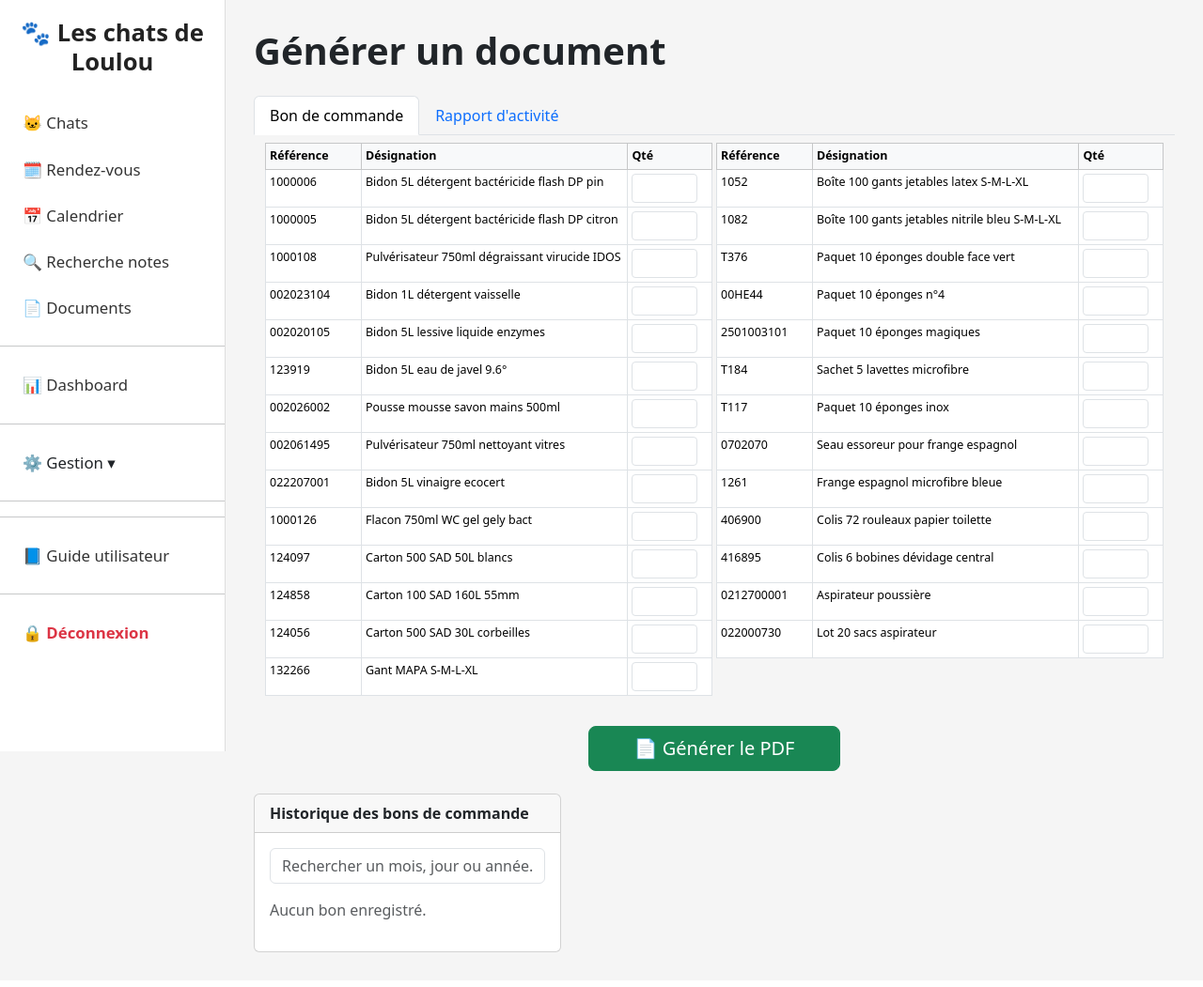
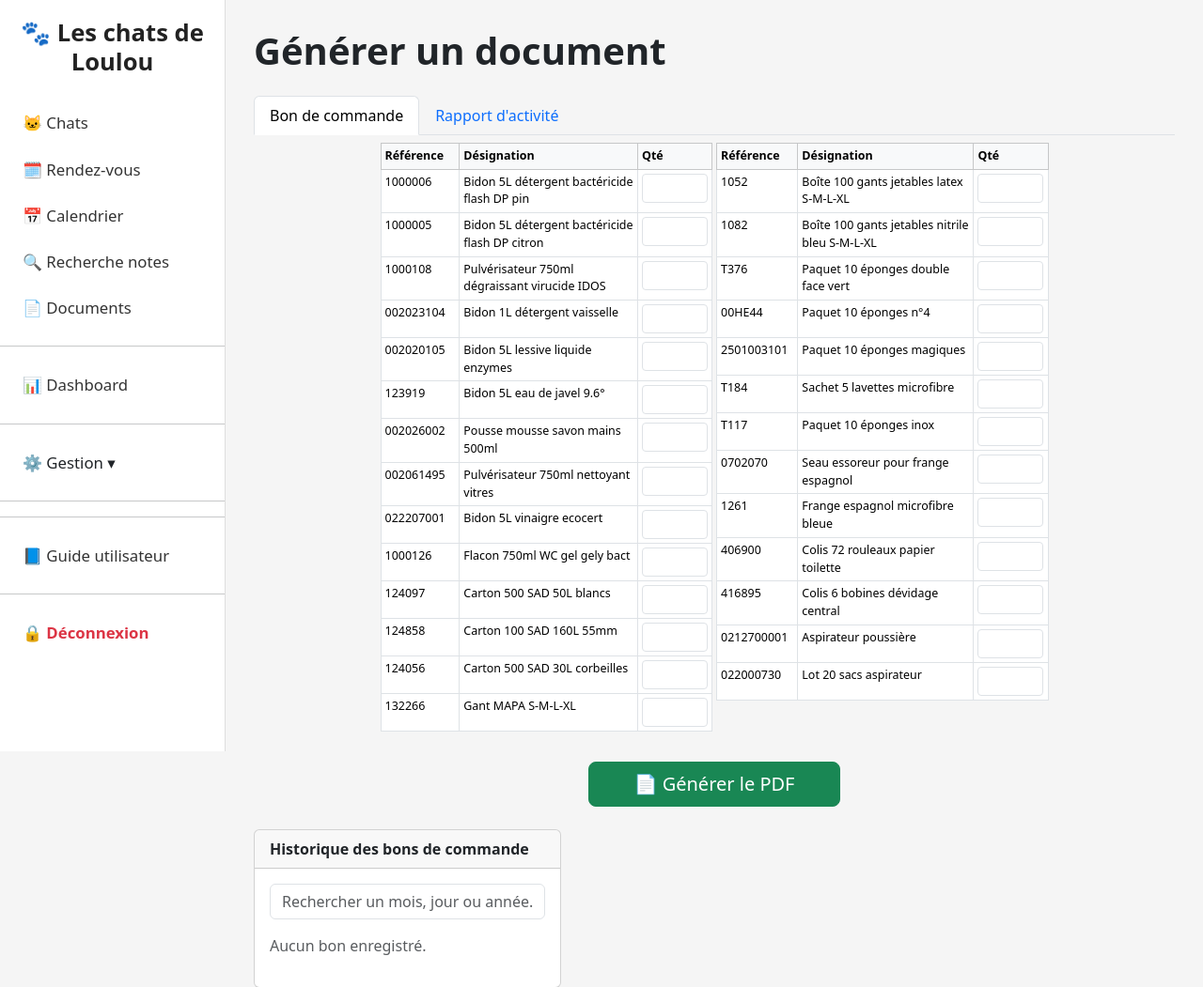
Before and after one commit to Sqnk/leschatsdelou, a Flask app: page /documents in a window 1280 px wide. Shown: the top 1051 px of the page at 94% size. Before the commit the page ends 1014 px from the top, so only its background shows below. Run offline with Flask 3, Linux system fonts and the light colour scheme; the visitor is signed in with stand-in values (Sample User, id 1); some libraries are stand-ins or nearby versions.

Commit message:
Add files via upload

```diff
--- a/templates/documents.html
+++ b/templates/documents.html
@@ -22,7 +22,8 @@
         <!-- FORMULAIRE -->
         <form method="POST" action="{{ url_for('generate_pdf') }}">
 
-            <div class="container-fluid" style="margin-top: -20px;">
+            <!-- ICI : largeur réduite comme demandé -->
+            <div class="container-fluid" style="margin-top: -20px; max-width: 75%;">
                 <div class="row g-1">
 
                     {% set half = (products|length // 2) + (products|length % 2) %}
```
